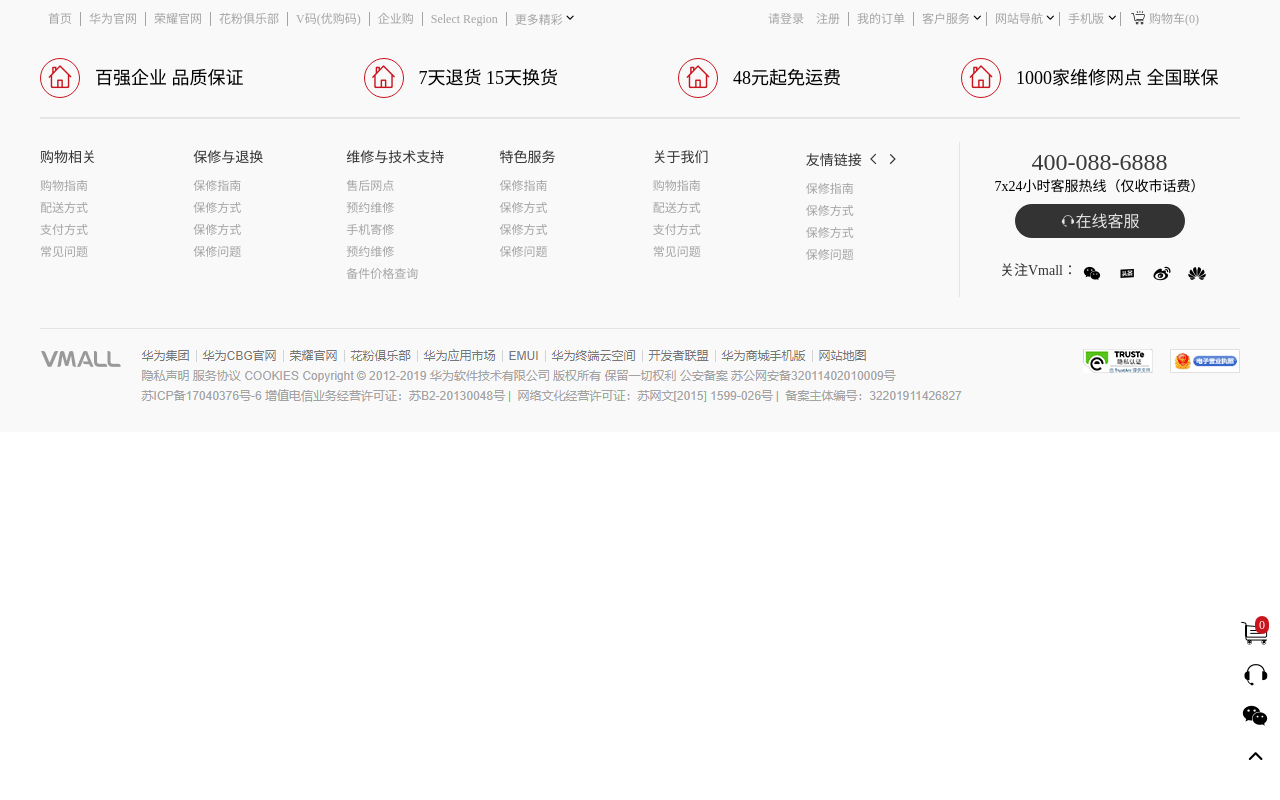
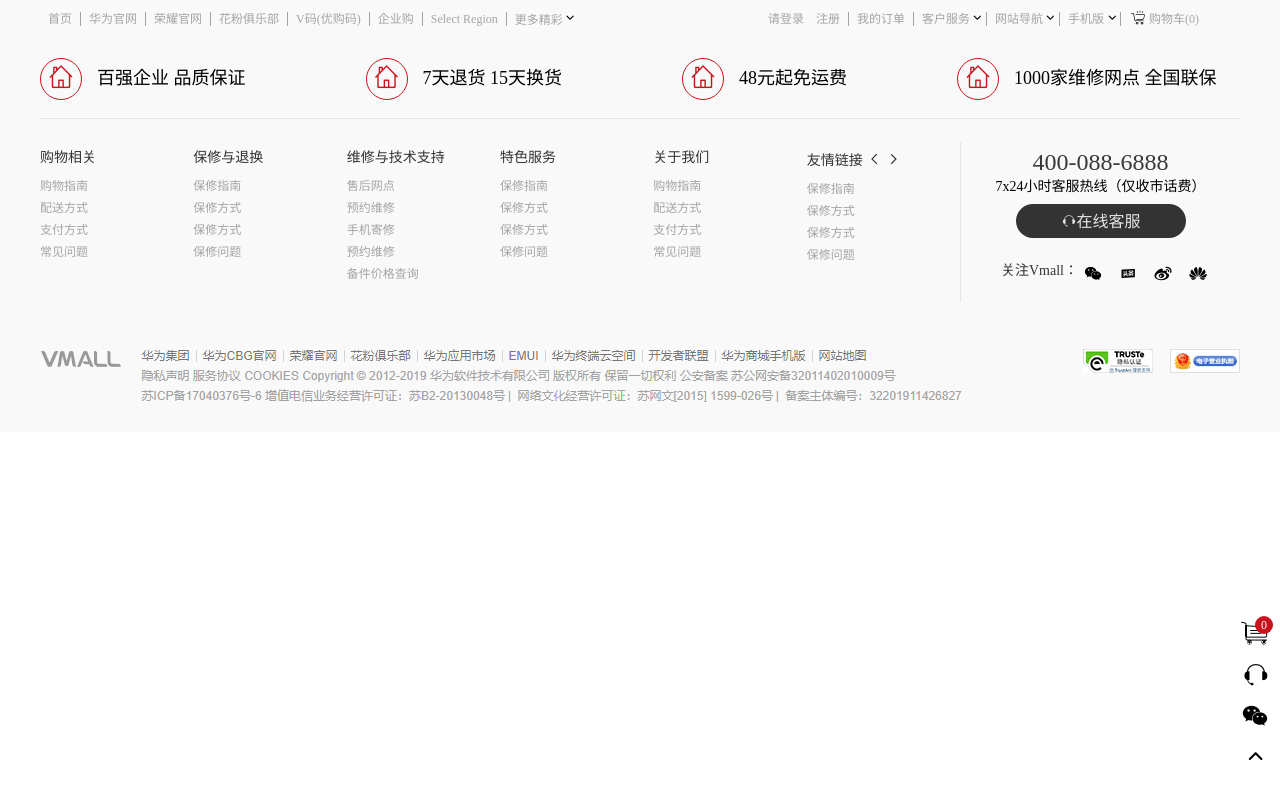
Before and after one commit to 25548038/Huawei_project, a PHP site: page /public.html in a window 1280 px wide. Run offline with PHP 8.4, Linux system fonts and the light colour scheme; style sheets or scripts are compiled from the project's sources.

Commit message:
取消怪异盒模型

```diff
--- a/app/index.html
+++ b/app/index.html
@@ -11,6 +11,7 @@
     <link rel="stylesheet" href="css/index.css">
 </head>
 <body>
+    <a href="public.html">公共头</a>
     <div class="shortcut1"></div>
     <div class="header-index">
         <div class="layout"></div>
--- a/app/sass/public.scss
+++ b/app/sass/public.scss
@@ -1,7 +1,3 @@
-*{
-    box-sizing:border-box;
-}
-
 .shortcut .layout{
     width: 1200px;
     margin: 0 auto;
@@ -631,7 +627,7 @@
                     }
                 }//第二个li
                 ._sl3{
-                    padding-right: 120px;
+                    padding-right: 110px;
                     color: #3a3a3a;
                     a{
                         span{
```
